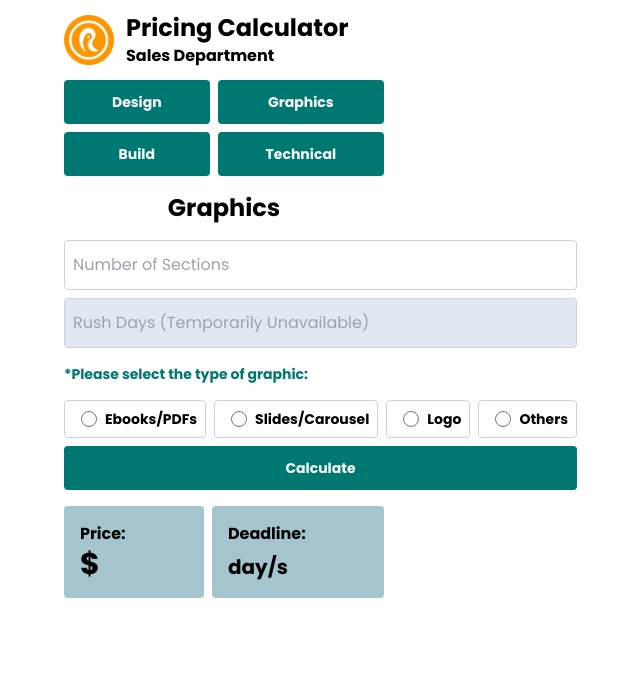
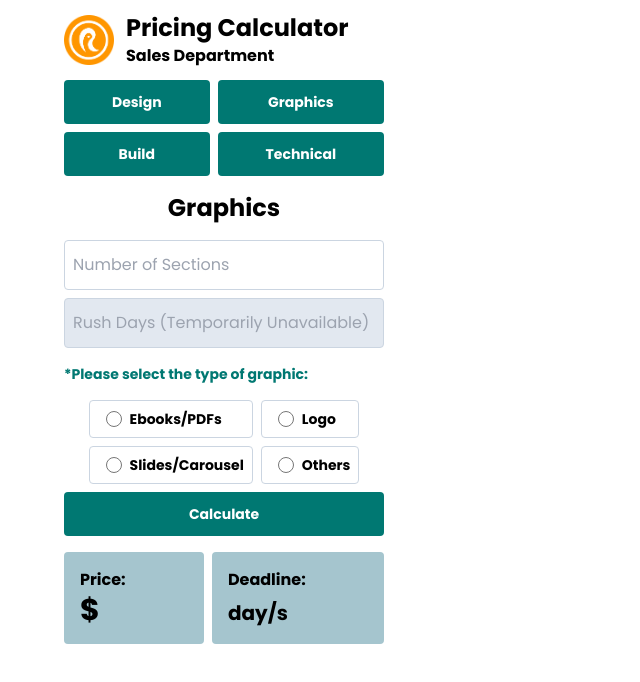
Before and after one commit to rockstarloren/sales-department, a React (Create React App) app: page /graphics in a window 1280 px wide. Shown: the top 682 px of the page, without its empty margins (416-1056 px from the left). Built offline with nearby package versions, Linux system fonts and the light colour scheme.

Commit message:
Fixed Graphics Spacing

```diff
--- a/src/components/Graphics.js
+++ b/src/components/Graphics.js
@@ -106,6 +106,7 @@ function Graphics() {
           *Please select the type of graphic:
         </p>
         <div className="grid gap-2 grid-flow-col place-content-center">
+          <div className="grid gap-2">
             <label
               htmlFor="ebooks"
               className="font-bold text-sm flex items-center rounded border border-slate-300 p-2"
@@ -134,6 +135,8 @@ function Graphics() {
               ></input>
               Slides/Carousel
             </label>
+          </div>
+          <div className="grid gap-2">
             <label
               htmlFor="logo"
               className="font-bold text-sm flex items-center rounded border border-slate-300 p-2"
@@ -163,6 +166,7 @@ function Graphics() {
               Others
             </label>
           </div>
+        </div>
         <input
           type="submit"
           value="Calculate"
```
Also changed, not shown: 7 other files (tests, documents, lock files or other folders). Lines whose indentation alone changed are shown as unchanged.
